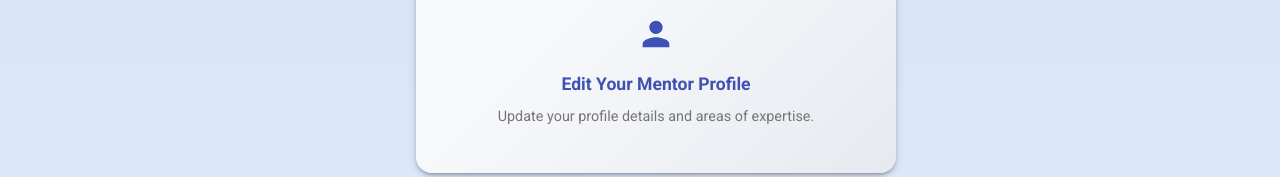
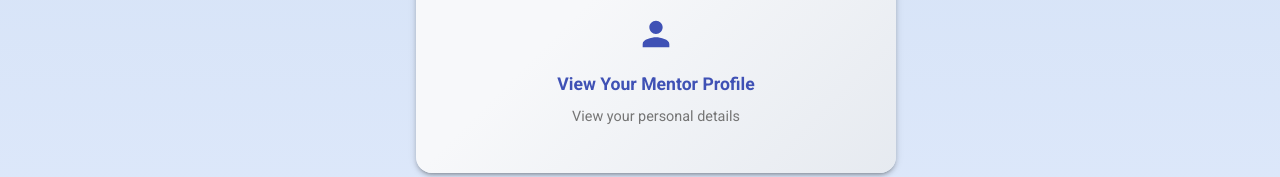
Before and after one commit to Shrihari123456/mentora_updated, a Next.js app in the folder student-mentoring/: page /mentor in a window 1280 px wide. Shown: the part 434-611 px from the top of the page. Built offline with nearby package versions, Linux system fonts and the light colour scheme; no server answers; what @mui/material-nextjs would draw is missing.

Commit message:
Remove unnecessary state reset and enhance mentor dashboard greeting with user name

```diff
--- a/student-mentoring/src/app/assignmentor123/page.tsx
+++ b/student-mentoring/src/app/assignmentor123/page.tsx
@@ -262,7 +262,6 @@ const MentorAssignment: React.FC = () => {
                       if (Number.parseInt(noofStudentsToBeAssigned) > 0) {
                         fetchStudents();
                         setSelectedStudents([]);
-                        setNoofStudentsToBeAssigned("");
                       } else {
                         alert(
                           "Please enter a valid number of students to be assigned."
--- a/student-mentoring/src/app/mentor/page.tsx
+++ b/student-mentoring/src/app/mentor/page.tsx
@@ -4,14 +4,15 @@ import React from "react";
 import ListAltIcon from "@mui/icons-material/ListAlt"; // For "View All Students"
 import GroupIcon from "@mui/icons-material/Group"; // For "View Mentees"
 import PersonIcon from "@mui/icons-material/Person"; // For "Mentor Profile"
+import { auth } from "@/auth";
 
-const Page = () => {
+const Page = async () => {
   // Reusable icon style for better consistency
   const iconStyle = {
     fontSize: 40,
     color: "#3f51b5", // Primary color for icons
   };
-
+  const session = await auth();
   const cardData = [
     {
       title: "Explore the Full Student Directory",
@@ -27,8 +28,8 @@ const Page = () => {
       icon: <GroupIcon sx={iconStyle} />, // Consistent icon style
     },
     {
-      title: "Edit Your Mentor Profile",
-      description: "Update your profile details and areas of expertise.",
+      title: "View Your Mentor Profile",
+      description: "View your personal details",
       path: "/mentor/profile",
       icon: <PersonIcon sx={iconStyle} />, // Consistent icon style
     },
@@ -54,7 +55,7 @@ const Page = () => {
           mb: 1, // Reduced margin to bring subtitle closer
         }}
       >
-        Welcome to Your Dashboard, Mentor!
+        Welcome to Your Dashboard, {session?.user.name || "Mentor"}!
       </Typography>
 
       {/* Subtitle */}
```
